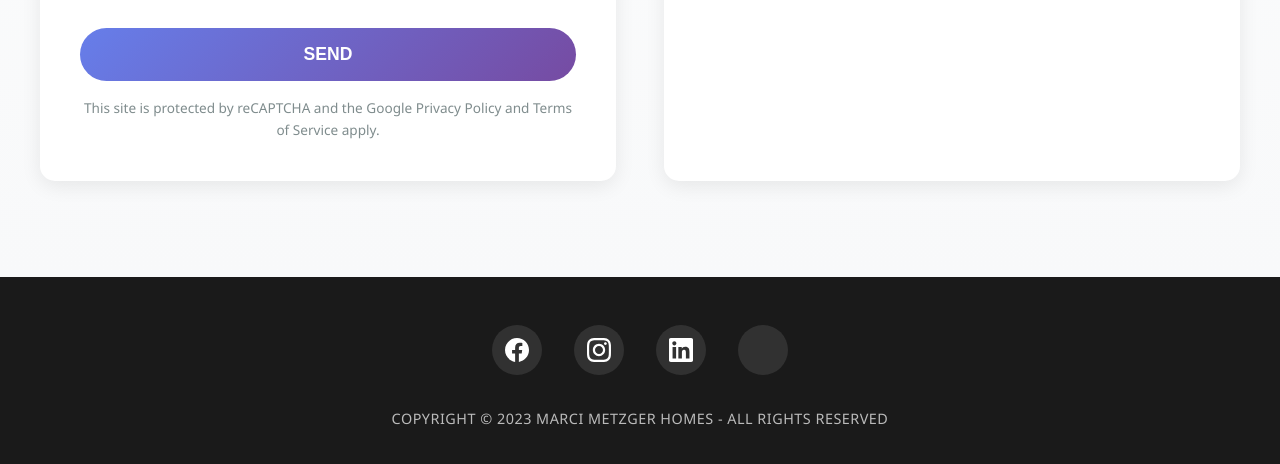
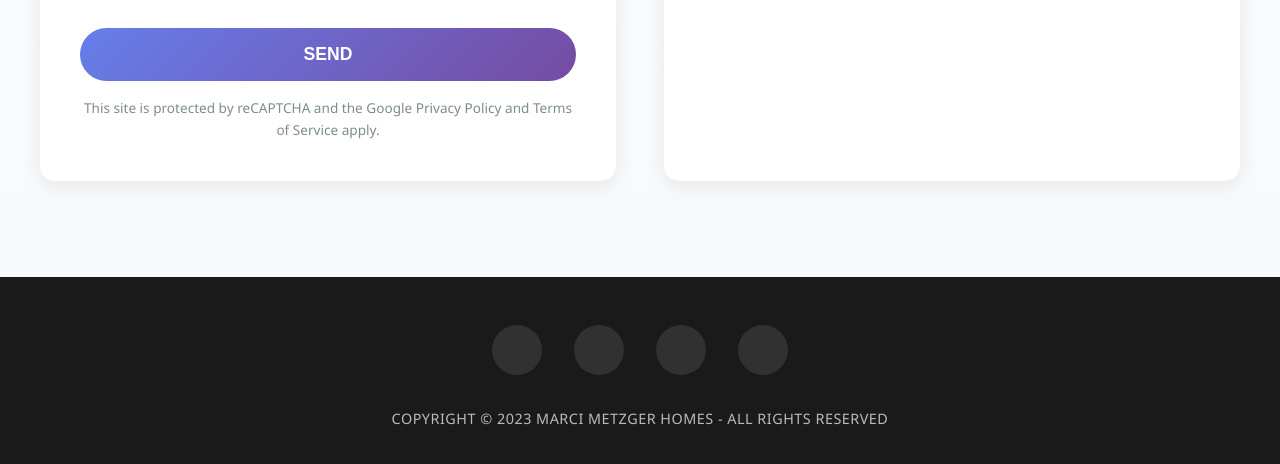
Before and after one commit to S1thra/RealtorAssignment, a plain HTML site: page index.html in a window 1280 px wide. Shown: the part 5605-6069 px from the top of the page. Drawn offline with Linux system fonts and the light colour scheme.

Commit message:
Update index.html

```diff
--- a/index.html
+++ b/index.html
@@ -272,17 +272,14 @@
         <div class="social-links">
             <a href="https://www.facebook.com/MarciHomes/" target="_blank" aria-label="Facebook">
                 <svg xmlns="http://www.w3.org/2000/svg" width="24" height="24" viewBox="0 0 24 24" fill="currentColor">
-                    <path d="M24 12.073c0-6.627-5.373-12-12-12s-12 5.373-12 12c0 5.99 4.388 10.954 10.125 11.854v-8.385H7.078v-3.47h3.047V9.43c0-3.007 1.792-4.669 4.533-4.669 1.312 0 2.686.235 2.686.235v2.953H15.83c-1.491 0-1.956.925-1.956 1.874v2.25h3.328l-.532 3.47h-2.796v8.385C19.612 23.027 24 18.062 24 12.073z"/>
-                </svg>
+                 </svg>
             </a>
             <a href="https://www.instagram.com/marciandlauren_nvrealtors/" target="_blank" aria-label="Instagram">
                 <svg xmlns="http://www.w3.org/2000/svg" width="24" height="24" viewBox="0 0 24 24" fill="currentColor">
-                    <path d="M12 2.163c3.204 0 3.584.012 4.85.07 3.252.148 4.771 1.691 4.919 4.919.058 1.265.069 1.645.069 4.849 0 3.205-.012 3.584-.069 4.849-.149 3.225-1.664 4.771-4.919 4.919-1.266.058-1.644.07-4.85.07-3.204 0-3.584-.012-4.849-.07-3.26-.149-4.771-1.699-4.919-4.92-.058-1.265-.07-1.644-.07-4.849 0-3.204.013-3.583.07-4.849.149-3.227 1.664-4.771 4.919-4.919 1.266-.057 1.645-.069 4.849-.069zm0-2.163c-3.259 0-3.667.014-4.947.072-4.358.2-6.78 2.618-6.98 6.98-.059 1.281-.073 1.689-.073 4.948 0 3.259.014 3.668.072 4.948.2 4.358 2.618 6.78 6.98 6.98 1.281.058 1.689.072 4.948.072 3.259 0 3.668-.014 4.948-.072 4.354-.2 6.782-2.618 6.979-6.98.059-1.28.073-1.689.073-4.948 0-3.259-.014-3.667-.072-4.947-.196-4.354-2.617-6.78-6.979-6.98-1.281-.059-1.69-.073-4.949-.073zm0 5.838c-3.403 0-6.162 2.759-6.162 6.162s2.759 6.163 6.162 6.163 6.162-2.759 6.162-6.163c0-3.403-2.759-6.162-6.162-6.162zm0 10.162c-2.209 0-4-1.79-4-4 0-2.209 1.791-4 4-4s4 1.791 4 4c0 2.21-1.791 4-4 4zm6.406-11.845c-.796 0-1.441.645-1.441 1.44s.645 1.44 1.441 1.44c.795 0 1.439-.645 1.439-1.44s-.644-1.44-1.439-1.44z"/>
                 </svg>
             </a>
             <a href="https://www.linkedin.com/in/marci-metzger-30642496/" target="_blank" aria-label="LinkedIn">
                 <svg xmlns="http://www.w3.org/2000/svg" width="24" height="24" viewBox="0 0 24 24" fill="currentColor">
-                    <path d="M20.447 20.452h-3.554v-5.569c0-1.328-.027-3.037-1.852-3.037-1.853 0-2.136 1.445-2.136 2.939v5.667H9.351V9h3.414v1.561h.046c.477-.9 1.637-1.85 3.37-1.85 3.601 0 4.267 2.37 4.267 5.455v6.286zM5.337 7.433c-1.144 0-2.063-.926-2.063-2.065 0-1.138.92-2.063 2.063-2.063 1.14 0 2.064.925 2.064 2.063 0 1.139-.925 2.065-2.064 2.065zm1.782 13.019H3.555V9h3.564v11.452zM22.225 0H1.771C.792 0 0 .774 0 1.729v20.542C0 23.227.792 24 1.771 24h20.451C23.2 24 24 23.227 24 22.271V1.729C24 .774 23.2 0 22.222 0h.003z"/>
                 </svg>
             </a>
             <a href="https://www.yelp.com/biz/marci-metzger-the-ridge-realty-pahrump" target="_blank" aria-label="Yelp">
```
